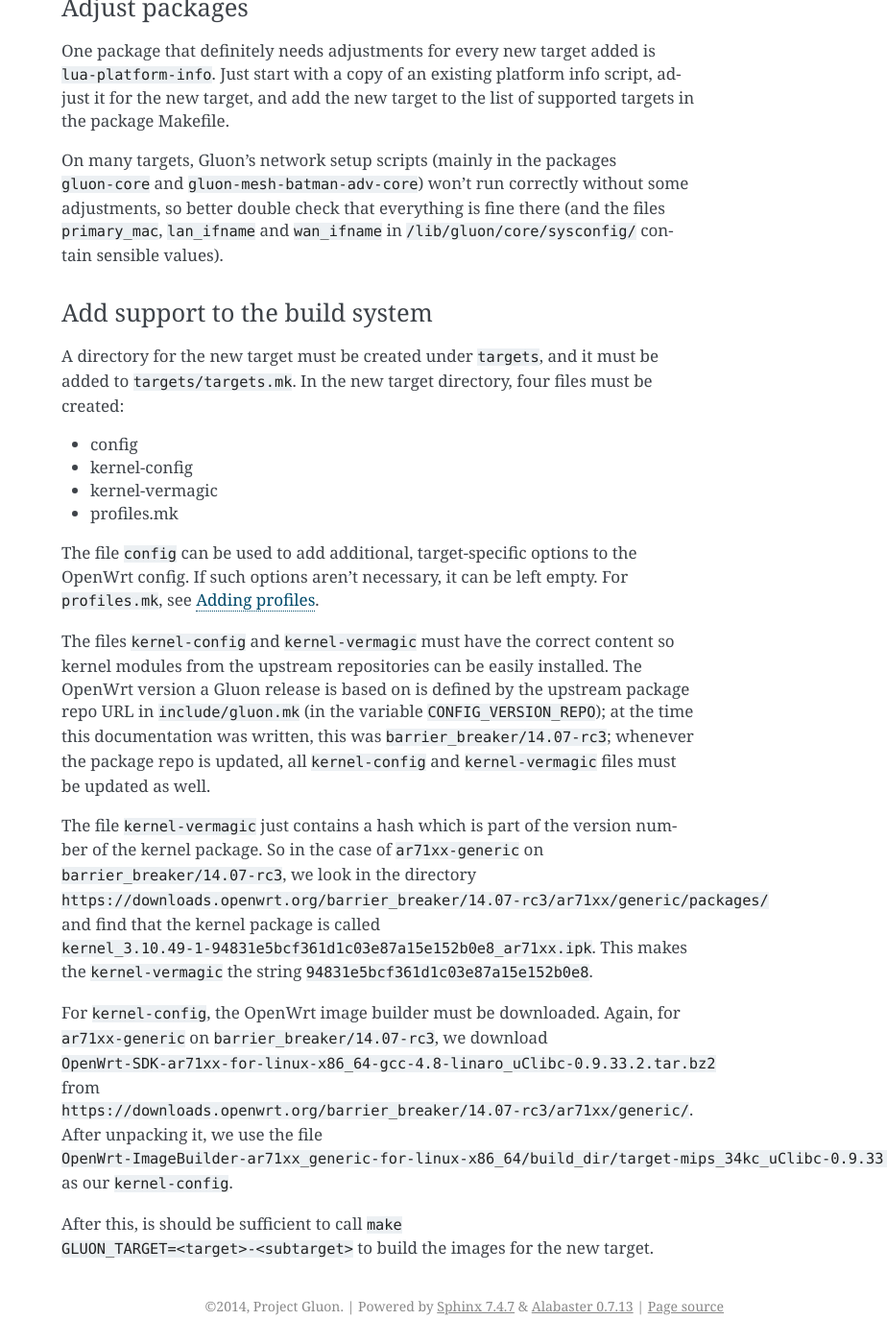
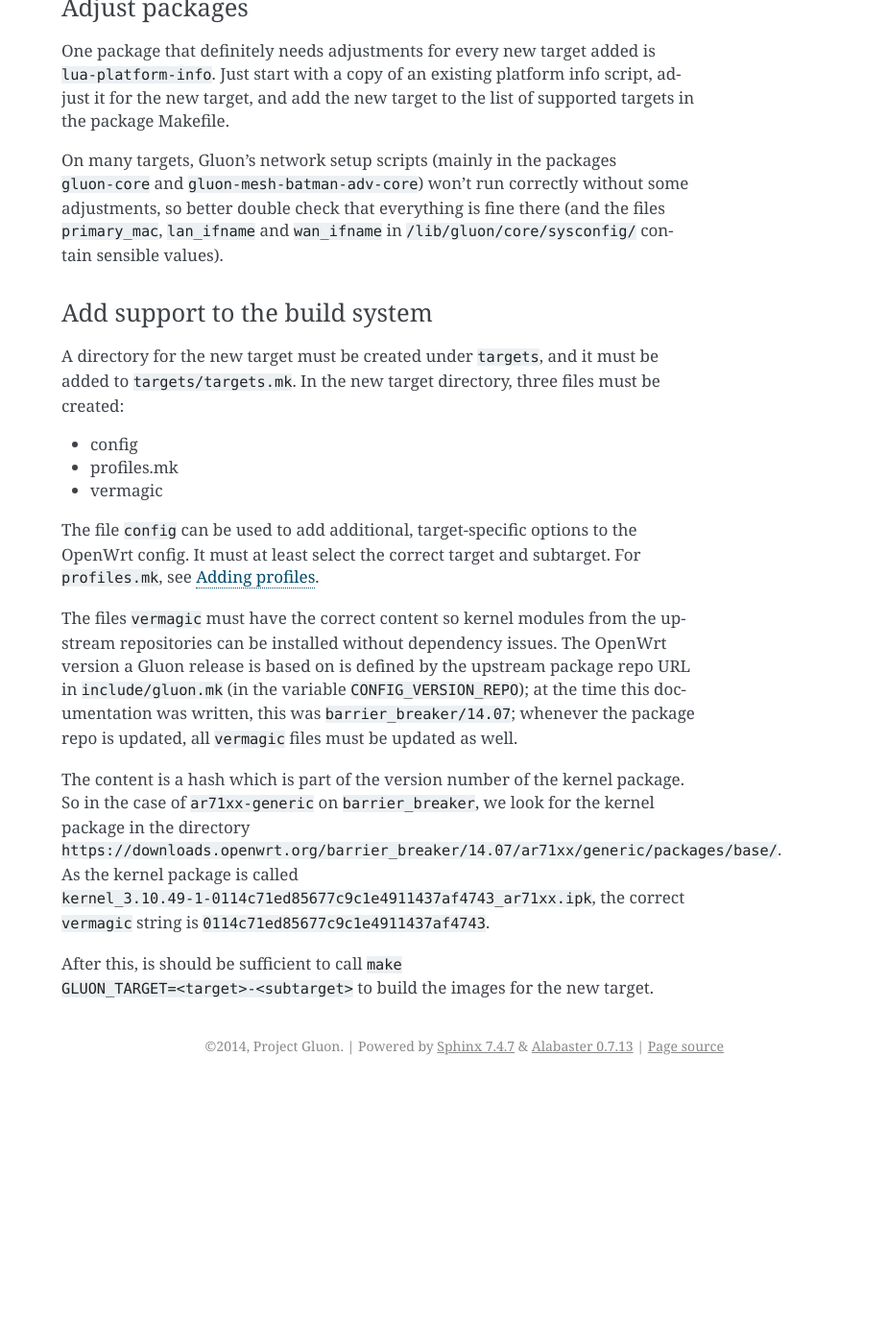
Before and after one commit to freifunk-gluon/gluon, a Sphinx documentation site: the page built from docs/dev/hardware.rst, in a window 1280 px wide and 1400 px high, scrolled down 1759 px. Shown: the whole window at 96% size, without its empty margins (356-1280 px from the left). Built offline with Sphinx 7.4.7, drawn with Linux system fonts in a browser that asks for light colours; after the commit the page ends 2888 px from its top, so only the background shows below that.

Commit message:
Get rid of the static kernel configuration files
With a backported patch from the OpenWrt trunk, it is now easy to generate an
equivalent configuration using CONFIG_ALL_KMODS.

The build will take a bit longer because all kernel module packages are actually
built even when they are not included in the image, but adding new targets
becomes a lot easier.

Also, related documentation updates and fixes.

```diff
--- a/docs/dev/hardware.rst
+++ b/docs/dev/hardware.rst
@@ -73,30 +73,23 @@ won't run correctly without some adjustments, so better double check that everyt
 Add support to the build system
 '''''''''''''''''''''''''''''''
 A directory for the new target must be created under ``targets``, and it must be added
-to ``targets/targets.mk``. In the new target directory, four files must be created:
+to ``targets/targets.mk``. In the new target directory, three files must be created:
 
 * config
-* kernel-config
-* kernel-vermagic
 * profiles.mk
+* vermagic
 
-The file ``config`` can be used to add additional, target-specific options to the OpenWrt config. If such options
-aren't necessary, it can be left empty. For ``profiles.mk``, see :ref:`hardware-adding-profiles`.
+The file ``config`` can be used to add additional, target-specific options to the OpenWrt config. It
+must at least select the correct target and subtarget. For ``profiles.mk``, see :ref:`hardware-adding-profiles`.
 
-The files ``kernel-config`` and ``kernel-vermagic`` must have the correct content so kernel modules from the upstream repositories
-can be easily installed. The OpenWrt version a Gluon release is based on is defined by the upstream package repo URL in ``include/gluon.mk``
-(in the variable ``CONFIG_VERSION_REPO``); at the time this documentation was written, this was ``barrier_breaker/14.07-rc3``; whenever
-the package repo is updated, all ``kernel-config`` and ``kernel-vermagic`` files must be updated as well.
+The files ``vermagic`` must have the correct content so kernel modules from the upstream repositories
+can be installed without dependency issues. The OpenWrt version a Gluon release is based on is defined by the upstream package repo URL in ``include/gluon.mk``
+(in the variable ``CONFIG_VERSION_REPO``); at the time this documentation was written, this was ``barrier_breaker/14.07``; whenever
+the package repo is updated, all ``vermagic`` files must be updated as well.
 
-The file ``kernel-vermagic`` just contains a hash which is part of the version number of the kernel package. So in the case of ``ar71xx-generic`` on
-``barrier_breaker/14.07-rc3``, we look in the directory ``https://downloads.openwrt.org/barrier_breaker/14.07-rc3/ar71xx/generic/packages/`` and
-find that the kernel package is called ``kernel_3.10.49-1-94831e5bcf361d1c03e87a15e152b0e8_ar71xx.ipk``. This makes the ``kernel-vermagic`` the
-string ``94831e5bcf361d1c03e87a15e152b0e8``.
-
-For ``kernel-config``, the OpenWrt image builder must be downloaded. Again, for ``ar71xx-generic`` on
-``barrier_breaker/14.07-rc3``, we download ``OpenWrt-SDK-ar71xx-for-linux-x86_64-gcc-4.8-linaro_uClibc-0.9.33.2.tar.bz2``
-from ``https://downloads.openwrt.org/barrier_breaker/14.07-rc3/ar71xx/generic/``. After unpacking it, we use the file
-``OpenWrt-ImageBuilder-ar71xx_generic-for-linux-x86_64/build_dir/target-mips_34kc_uClibc-0.9.33.2/linux-ar71xx_generic/linux-3.10.49/.config``
-as our ``kernel-config``.
+The content is a hash which is part of the version number of the kernel package. So in the case of ``ar71xx-generic`` on
+``barrier_breaker``, we look for the kernel package in the directory ``https://downloads.openwrt.org/barrier_breaker/14.07/ar71xx/generic/packages/base/``.
+As the kernel package is called ``kernel_3.10.49-1-0114c71ed85677c9c1e4911437af4743_ar71xx.ipk``, the correct ``vermagic`` string
+is ``0114c71ed85677c9c1e4911437af4743``.
 
 After this, is should be sufficient to call ``make GLUON_TARGET=<target>-<subtarget>`` to build the images for the new target.
```
Also changed, not shown: 21 other files.
